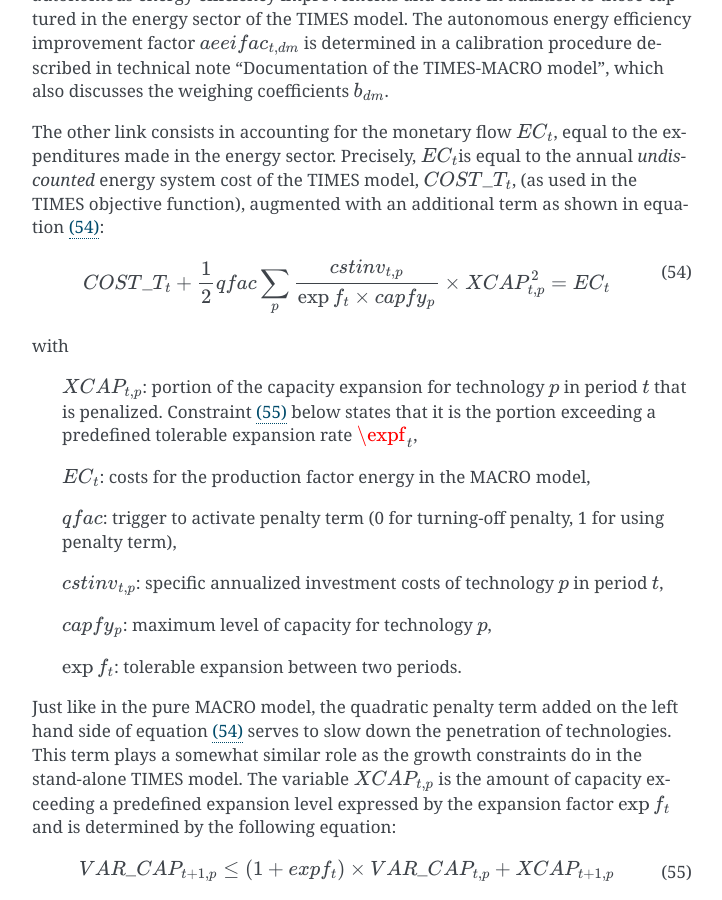
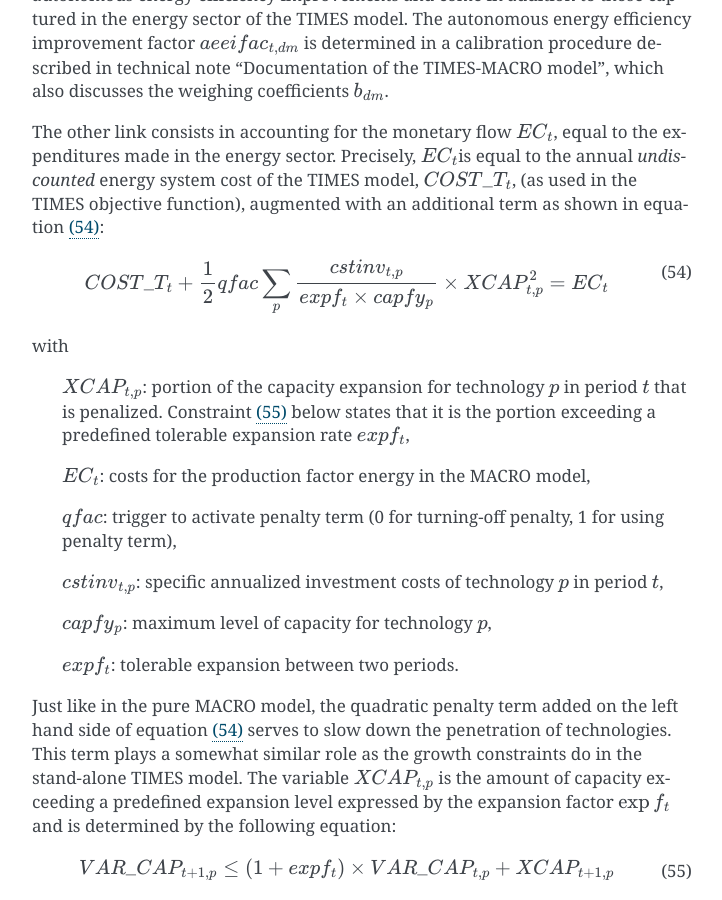
Before and after one commit to experimentarium/times, a Sphinx documentation site: the page built from docs/part-1/12-general-equilibrium.md, in a window 1280 px wide and 900 px high, scrolled down 5741 px. Shown: the whole window, without its empty margins (388-1110 px from the left). Built offline with Sphinx 7.4.7, drawn with Linux system fonts in a browser that asks for light colours.

Commit message:
Make various fixes in Part I (#36)
* Update 03-economic-rationale.md

Corrected an equation with some arrows

* Update 10-lumpy-investment.md

Fixed first equation by removing arrows

* Update 12-general-equilibrium.md

Corrected the expft

* Update 07-climate-module.md

Corrected in equation (32) the sigma_2

* Update 11-tech-learning.md

Completed missing part of equation in subpart "Calculation of breakeven points"
Fix inequality sign in part "Additional constraints"

* Update 11-tech-learning.md

* Update 05-times-optimisation.md

equation 14 : vp instead of v,p,
equation 17 : VAR_FLO is not written correctly,
equation 19 : CAP_PKCNT, instead of NCAP_PKCNT

```diff
--- a/docs/part-1/12-general-equilibrium.md
+++ b/docs/part-1/12-general-equilibrium.md
@@ -127,11 +127,11 @@ Indeed, the energy demand in the TIMES model can be lower than the energy requir
 
 The other link consists in accounting for the monetary flow $EC_{t}$, equal to the expenditures made in the energy sector. Precisely, $EC_{t}$is equal to the annual *undiscounted* energy system cost of the TIMES model, $COST\_ T_{t}$, (as used in the TIMES objective function), augmented with an additional term as shown in equation {eq}`12-10`:
 
-$$COST\_T_{t} + \frac{1}{2}qfac\sum_{p}^{}{\frac{cstinv_{t,p}}{\exp f_{t} \times capfy_{p}} \times XCAP_{t,p}^{2}} = EC_{t}$$ (12-10)
+$$COST\_T_{t} + \frac{1}{2}qfac\sum_{p}^{}{\frac{cstinv_{t,p}}{expf_{t} \times capfy_{p}} \times XCAP_{t,p}^{2}} = EC_{t}$$ (12-10)
 
 with
 
-> $XCAP_{t,p}$: portion of the capacity expansion for technology $p$ in period $t$ that is penalized. Constraint {eq}`12-11` below states that it is the portion exceeding a predefined tolerable expansion rate $\expf_{t}$,
+> $XCAP_{t,p}$: portion of the capacity expansion for technology $p$ in period $t$ that is penalized. Constraint {eq}`12-11` below states that it is the portion exceeding a predefined tolerable expansion rate $expf_{t}$,
 >
 > $EC_{t}$: costs for the production factor energy in the MACRO model,
 >
@@ -141,7 +141,7 @@ with
 >
 > $capfy_{p}$: maximum level of capacity for technology $p$,
 >
-> $\exp f_{t}$: tolerable expansion between two periods.
+> $expf_{t}$: tolerable expansion between two periods.
 
 Just like in the pure MACRO model, the quadratic penalty term added on the left hand side of equation {eq}`12-10` serves to slow down the penetration of technologies. This term plays a somewhat similar role as the growth constraints do in the stand-alone TIMES model. The variable $XCAP_{t,p}$ is the amount of capacity exceeding a predefined expansion level expressed by the expansion factor $\exp f_{t}$ and is determined by the following equation:
 
```
Also changed, not shown: docs/part-1/03-economic-rationale.md (+1 -1 lines), docs/part-1/05-times-optimisation.md (+3 -3 lines), docs/part-1/07-climate-module.md (+1 -1 lines), docs/part-1/10-lumpy-investment.md (+1 -1 lines), docs/part-1/11-tech-learning.md (+2 -2 lines).
